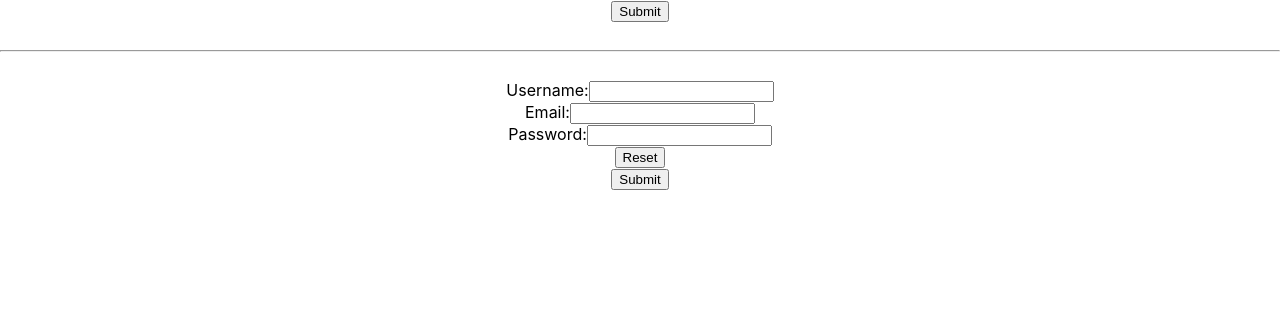
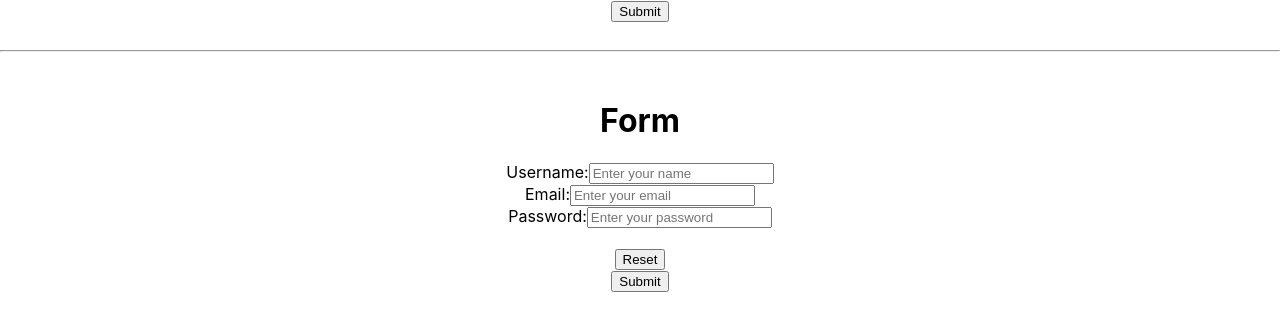
Before and after one commit to sukhpious/web-winter, a React (Create React App) app in the folder class/my-app/: page / in a window 1280 px wide. Shown: the part 232-562 px from the top of the page. Built offline with nearby package versions, Linux system fonts and the light colour scheme.

Commit message:
Added Custom Input using Functional Component
ARR map to loop through the component

```diff
--- a/class/my-app/src/components/FormWithInput.jsx
+++ b/class/my-app/src/components/FormWithInput.jsx
@@ -1,4 +1,17 @@
-import React from "react";
+import React, { Fragment } from "react";
+
+function CustomInput(props) {
+	const { name, label, type, state, placeholder, handleChange } = props;
+	return (
+		<Fragment>
+			<label htmlFor={name}>
+				{label}:
+				<input id={name} type={type} name={name} placeholder={placeholder} value={state[name]} onChange={handleChange} />
+			</label>
+			<br />
+		</Fragment>
+	);
+}
 
 class FormWithInput extends React.Component {
 	constructor(props) {
@@ -8,6 +21,28 @@ class FormWithInput extends React.Component {
 			email: "",
 			password: "",
 		};
+
+		this.fields = [
+			{
+				id: "username",
+				label: "Username",
+				placeholder: "Enter your name",
+				type: "text",
+			},
+			{
+				id: "email",
+				label: "Email",
+				placeholder: "Enter your email",
+				type: "email",
+			},
+			{
+				id: "password",
+				label: "Password",
+				placeholder: "Enter your password",
+				type: "password",
+			},
+		];
+
 		this.handleSubmit = this.handleSubmit.bind(this);
 		this.resetFormFields = this.resetFormFields.bind(this);
 		this.handleChange = this.handleChange.bind(this);
@@ -15,6 +50,13 @@ class FormWithInput extends React.Component {
 
 	handleSubmit(event) {
 		console.log("the information the user has filled in");
+		const body = {
+			username: this.state.username,
+			email: this.state.email,
+			password: this.state.password,
+		};
+		// this is undefined
+		console.log(body);
 		event.preventDefault();
 	}
 
@@ -49,7 +91,13 @@ class FormWithInput extends React.Component {
 	render() {
 		return (
 			<form onSubmit={this.handleSubmit}>
-				<label htmlFor="username">
+				<h1>Form</h1>
+
+				{this.fields.map(({ id, label, placeholder, type }) => (
+					<CustomInput key={id} label={label} placeholder={placeholder} type={type} state={this.state} handleChange={this.handleChange} />
+				))}
+
+				{/* <label htmlFor="username">
 					Username:
 					<input type="text" name="username" value={this.state.username} onChange={this.handleChange} />
 				</label>
@@ -62,7 +110,7 @@ class FormWithInput extends React.Component {
 				<label htmlFor="password">
 					Password:
 					<input type="password" name="password" value={this.state.password} onChange={this.handleChange} />
-				</label>
+				</label> */}
 				<br />
 				<input type="reset" value="Reset" onClick={this.resetFormFields} />
 				<br />
```
